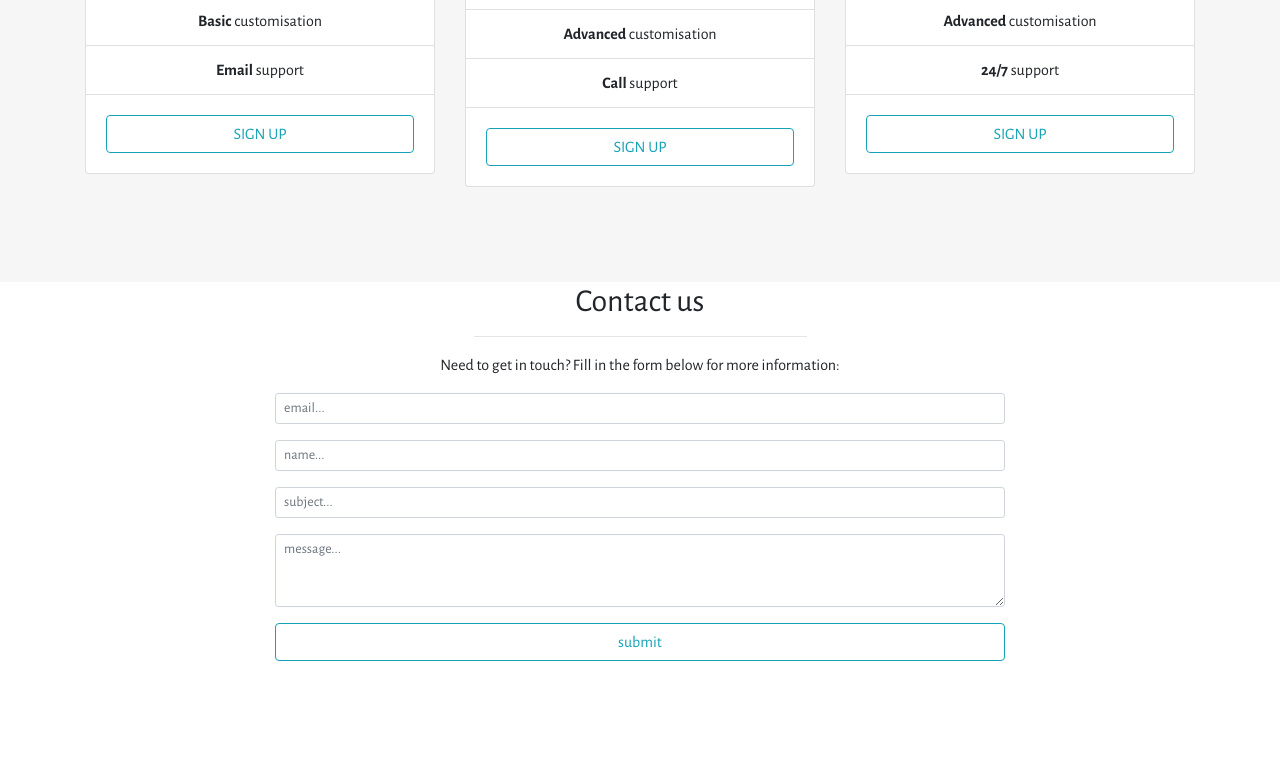
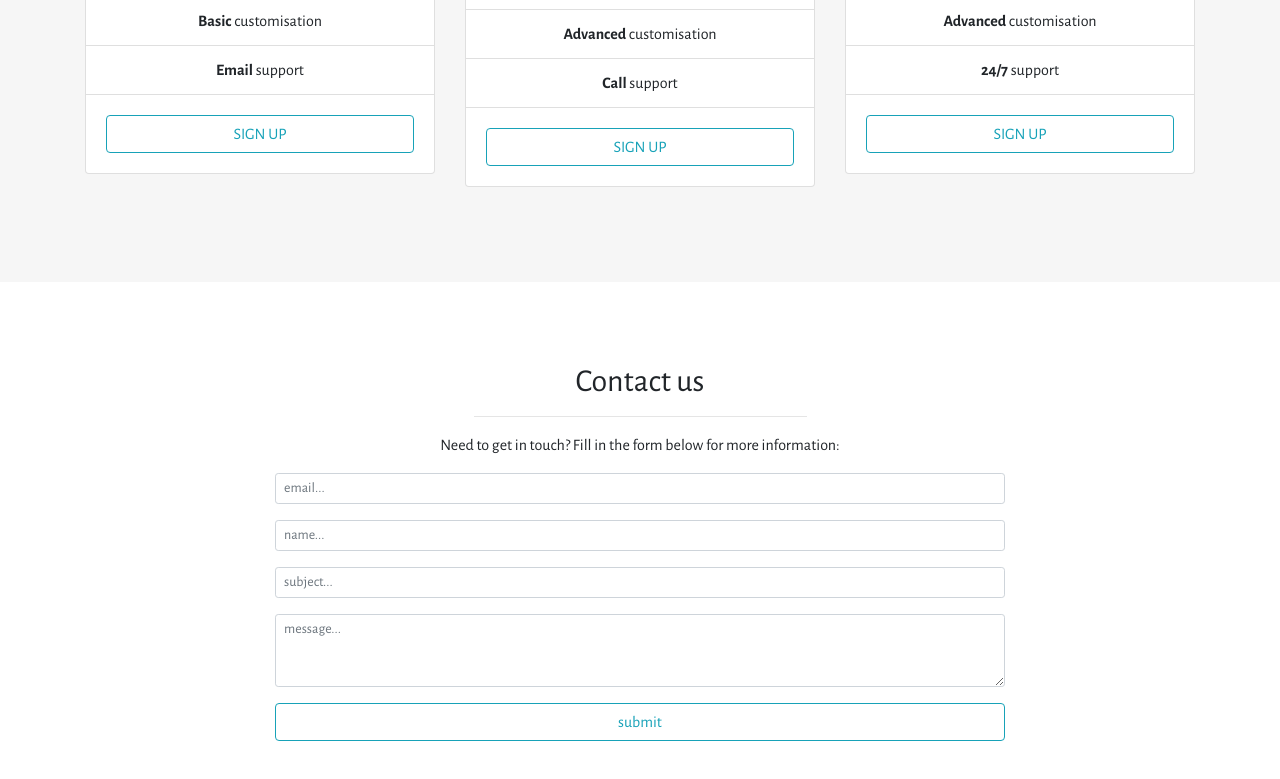
Before and after one commit to anmalik82/sample_client_project_4, a plain HTML site: page index.html in a window 1280 px wide. Shown: the part 3907-4686 px from the top of the page. Before the commit the page ends 4568 px from the top, so only its background shows below. Drawn offline with nearby package versions, Linux system fonts and the light colour scheme.

Commit message:
added style to contact section

```diff
--- a/style.css
+++ b/style.css
@@ -215,3 +215,9 @@ body, html {
 #pricing .card {
     margin-top:20px;
 }
+
+/*Contact*/
+
+#contact {
+    padding: 5rem 0;
+}
```
